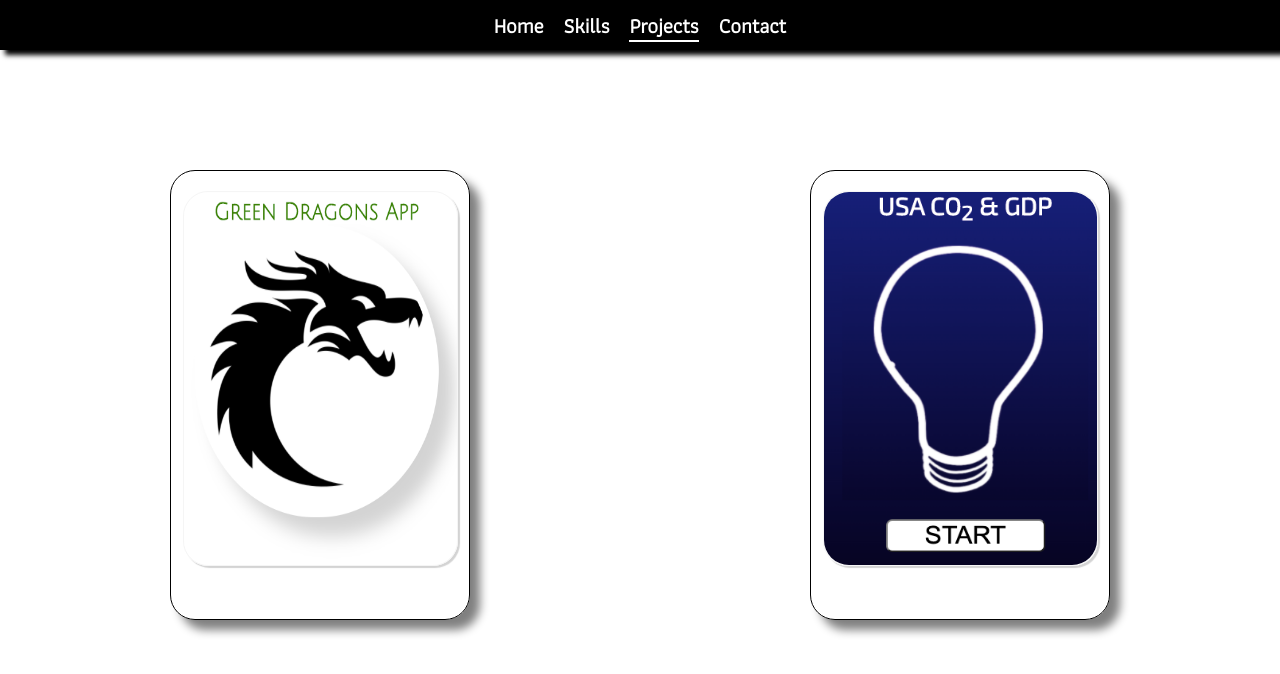
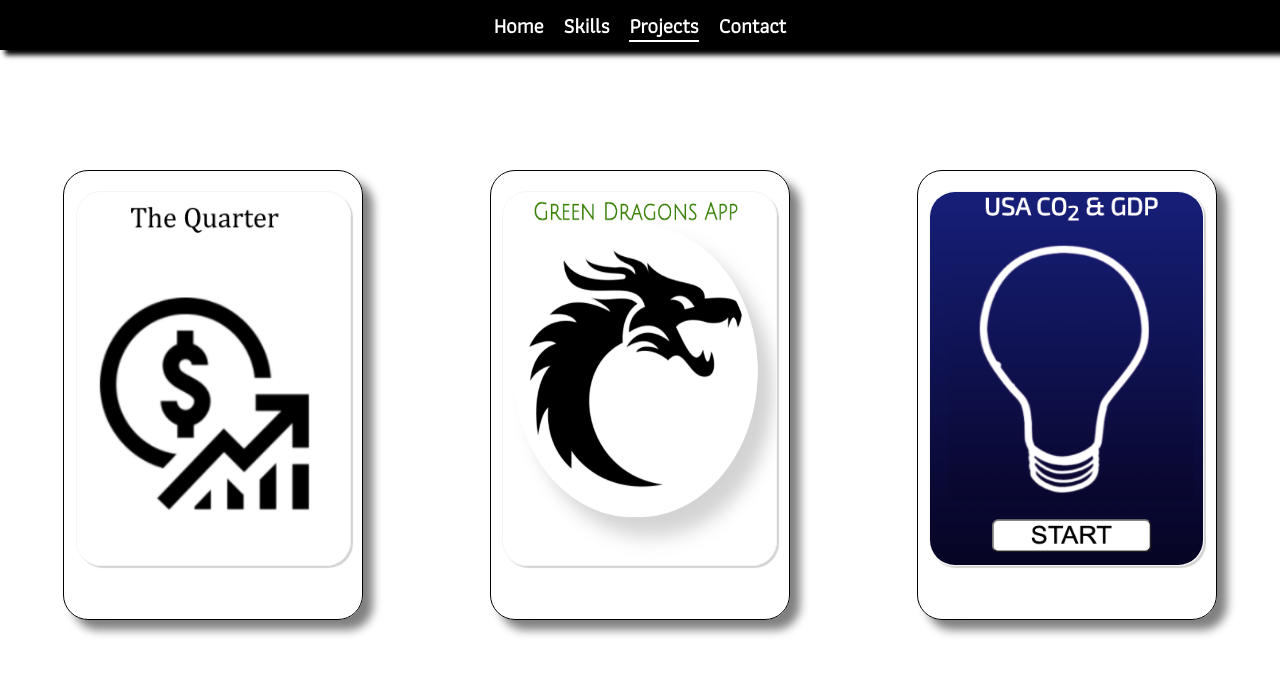
Before and after one commit to Drewlove/portfolio, a React (Create React App) app: page /projects in a window 1280 px wide. Shown: the top 674 px of the page. Built offline with nearby package versions, Linux system fonts and the light colour scheme; a web font is replaced by a local one.

Commit message:
Add Quarter to projects

```diff
--- a/src/Project/Project.js
+++ b/src/Project/Project.js
@@ -3,6 +3,7 @@ import MockMobile from "../_Common/MockMobile";
 import ProjectScreen from "../_Common/ProjectScreen";
 import GreenDragonsImg from "../Assets/Green-Dragons.png";
 import CO2img from "../Assets/CO2.png";
+import QuarterImg from "../Assets/quarter.png";
 
 const Project = () => {
   useEffect(() => {
@@ -27,6 +28,19 @@ const Project = () => {
   const projects = [
     {
       textDescription:
+        "Full stack app that creates quarterly profit and loss projects for food businesses.",
+      stackDescription: {
+        front: ["React (with hooks)"],
+        back: ["NodeJS", "PostgreSQL", "Heroku"],
+        apiCalls: [],
+      },
+      url: "https://quarter-client.vercel.app/",
+      id: 1,
+      altImg: "The Quarter",
+      imgSrc: QuarterImg,
+    },
+    {
+      textDescription:
         "Full stack admin panel for the Green Dragons, an extracurricular program combining physical fitness, urban gardening, and local currency.",
       stackDescription: {
         front: ["React", "Chart.js"],
@@ -34,7 +48,7 @@ const Project = () => {
         apiCalls: [],
       },
       url: "https://green-dragons-app.now.sh/about",
-      id: 1,
+      id: 2,
       altImg: "Green Dragons App",
       imgSrc: GreenDragonsImg,
     },
@@ -50,7 +64,7 @@ const Project = () => {
         ],
       },
       url: "https://co-2-gdp-app.now.sh/",
-      id: 2,
+      id: 3,
       altImg: "CO2 Emissions Image",
       imgSrc: CO2img,
     },
```
Also changed, not shown: src/Assets/quarter.png (added).
